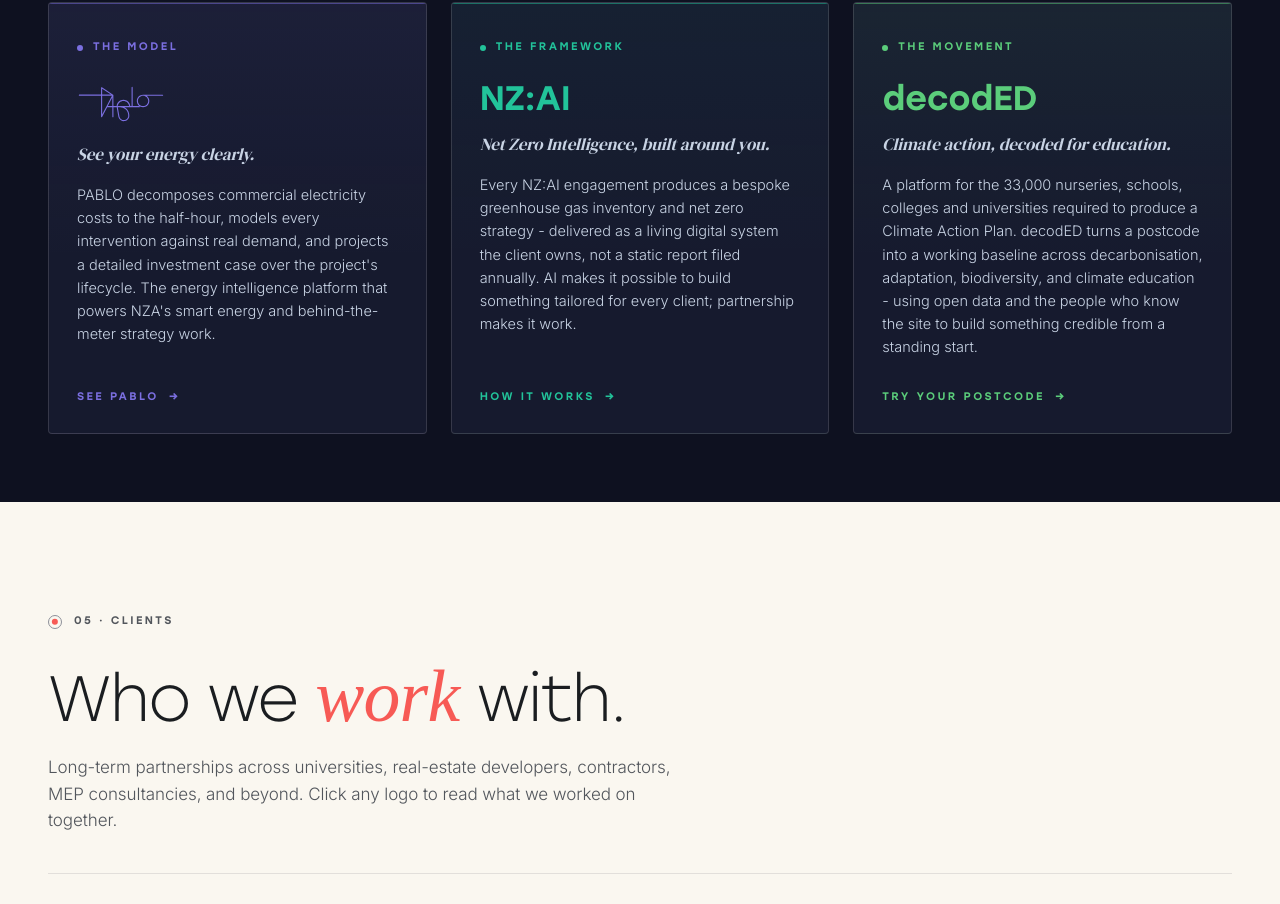
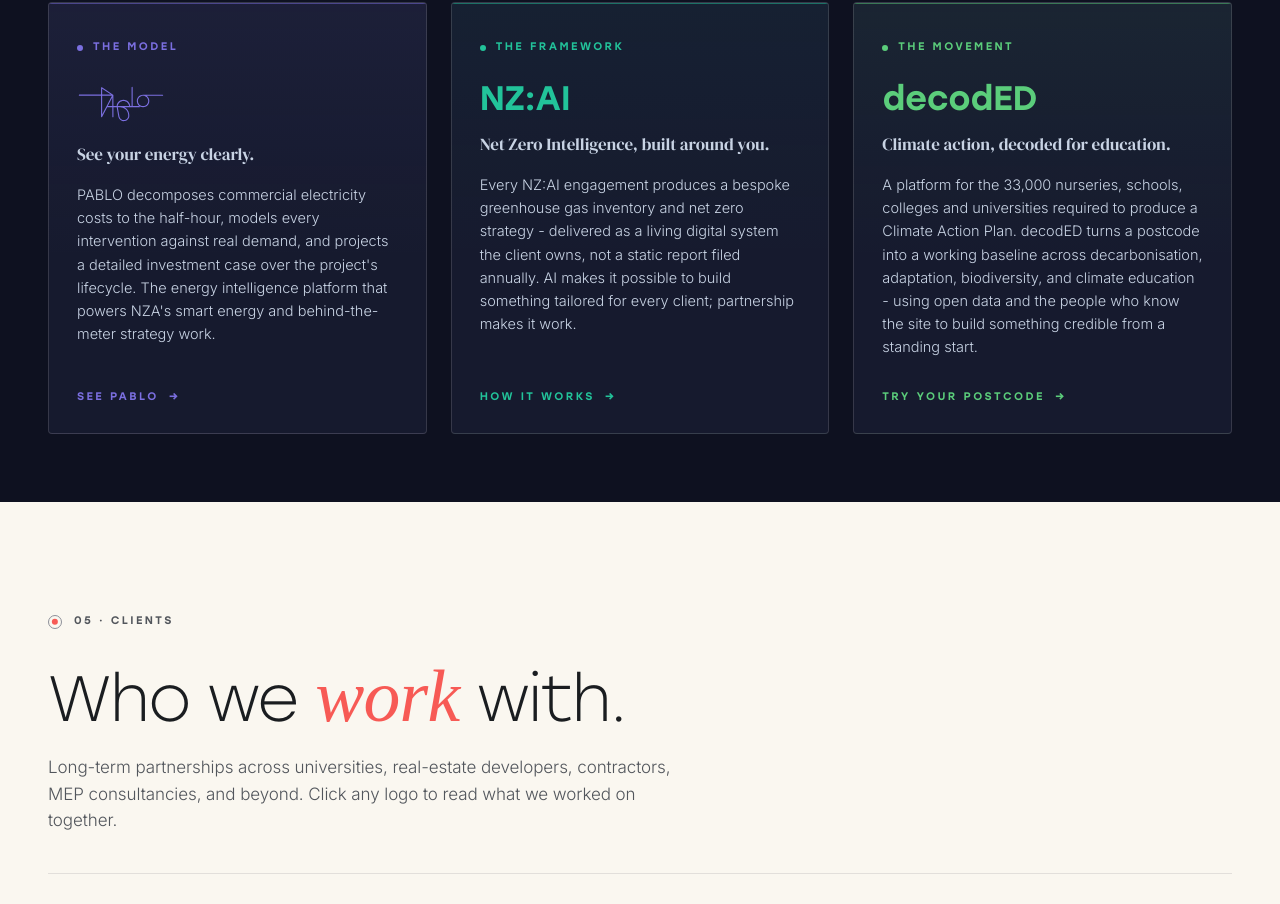
Before and after one commit to chrisscott06/nza-website, a React (Vite) app: page / in a window 1280 px wide. Shown: the part 2832-3736 px from the top of the page. Built offline with nearby package versions, Linux system fonts and the light colour scheme.

Commit message:
Product taglines: DM Serif upright (not italic)
Same face as before (var(--font-italic) -> DM Serif Display,
Times New Roman fallback) and same coral colour, but font-style
flipped from italic to normal. Editorial serif feel without the
italic move.

```diff
--- a/src/styles/nza-website.css
+++ b/src/styles/nza-website.css
@@ -2079,14 +2079,13 @@
 
 /* Italic tagline - body italic (Inter Tight), avoids DM Serif rendering at small size */
 .product-card-tagline {
-  /* DM Serif Display italic in coral - same editorial italic face as
-     the headline emphasis throughout the site, here used as a thread
-     of brand colour that runs across all three product cards. Names
-     and CTAs above/below carry the per-card accent (violet / teal /
-     green); the tagline is the one universal coral moment. */
+  /* DM Serif Display upright in coral - editorial serif face but
+     not italic, per Chris. Thread of brand colour across all three
+     product cards. Names and CTAs above/below carry the per-card
+     accent (violet / teal / green). */
   margin: 0;
   font-family: var(--font-italic);
-  font-style: italic;
+  font-style: normal;
   font-weight: 400;
   font-size: 17px;
   line-height: 1.25;
@@ -2094,6 +2093,7 @@
   letter-spacing: -0.005em;
   opacity: 1;
 }
+/* The <em>s inside taglines (if any) still go italic - rare edge case. */
 .product-card-tagline em { font-style: italic; }
 
 /* Description */
```
